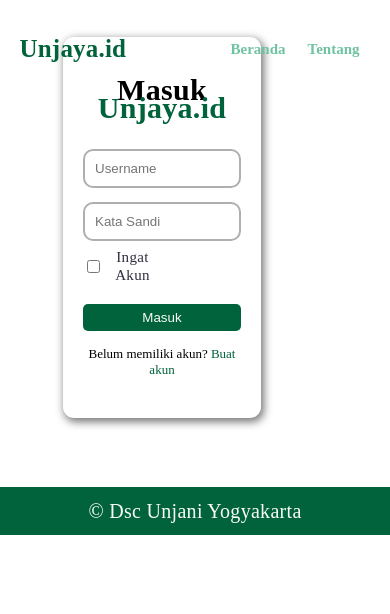
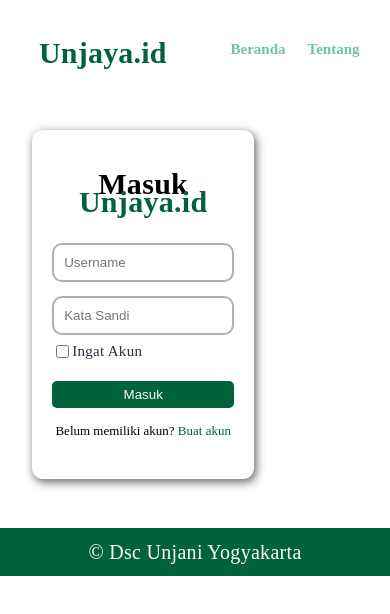
Before and after one commit to SokKanaTorajd/fe-unjaya-short-url, a Next.js app: page /login in a window 390 px wide. Shown: the top 614 px of the page. Built offline with nearby package versions, Linux system fonts and the light colour scheme.

Commit message:
Update layout.css
edit tentang responsive

```diff
--- a/styles/layout.css
+++ b/styles/layout.css
@@ -3,17 +3,32 @@
     background-color: var(--green-color);
     width: 100%;
     height: 100%;
-    clip-path: ellipse(100px 100px at 2.5% 2%);
-    max-width: 100%;
+    clip-path: ellipse(100px 100px at 2.5% 2%)
     /* clip-path: ellipse(120px 110px at 7% 7%) */
 }
+.container{
+    padding: 50px 100px;
+    border-radius: 10px;
+  }
+  #about{
+    border-radius: 50px;
+    text-align: center;
+    background-color: #037245;
+    padding: 20px 30px;
+  }
+  #about .abt-1 p{
+    font-size: 160%;
+    color: black;
+  }
+  #about h1 span{
+    color: white;
+  }
 .circle2{
     position: absolute;
     background-color: var(--green-color);
     width: 100%;
     height: 100%;
     clip-path: circle(5% at 100% 55%);
-    max-width: 100%;
     /* (size, ke kanan, kebawah) */
 }
 .navbar{
@@ -30,10 +45,10 @@
     letter-spacing: 0.2px;
     color: var(--white-color2);
 }
-
 .navbar>.right{
+    font-weight: 700px;
     text-align: center;
-    line-height: 10px;
+    line-height: 18px;
     letter-spacing: 0.3px;
     color: var(--white-color2);
 }
@@ -77,7 +92,6 @@ li .masuk{
     color: var(--green-color)
 }
 .navbar ul{
-    color: var(--green-color);
     list-style: none;
     font-weight: bold;
     font-size: 24px;
@@ -91,7 +105,7 @@ li .masuk{
     margin: 20px;
 }
 
-.left h2{
+.navbar .left h2{
     color: var(--white-color);
     z-index: 2;
     left: 0;
@@ -229,12 +243,12 @@ li .masuk{
     display: flex;
     justify-content: space-between;
     width: 100%;
-    position: fixed;
-    background-color:white;
+    /* position: fixed; */
+    background-color:transparent;
     z-index: 1000;
 }
-.navLogin h2{
-    margin-left: 7%;
+.navLogin>.left h2{
+    margin-left: 10%;
     font-weight: bold;
     font-size: 30px;
     line-height: 56px;
@@ -266,20 +280,21 @@ li .masuk{
 
 /* login isi */
 .grid-2{
+    margin-top: auto;
     margin-bottom: 10%;
     display: grid;
     grid-template-columns: 0.8fr 1fr;
     height: fit-content;
     color: black;
     font-size: 20px;
-    padding: 30px;
+    padding: 10px;
 }
 .grid-2>.image{
-    margin-top: 2%;
+    margin-top: 6%;
 }
 .grid-2>.masuk{
-    margin-top: 2%;
-    margin-left: 10%;
+    margin-top:6%;
+    margin-left: 6%;
     width: 70%;
     border: none;
     box-shadow:  2px 3px 8px 1px #7a7878;
@@ -289,7 +304,7 @@ li .masuk{
 }
 .title>.unjaya{
     color: var(--green-color);
-    margin-left: 10px;
+    margin-left: 10%;
 }
 .masuk>.judul{
     font-style: normal;
@@ -343,10 +358,6 @@ li .masuk{
     color: #2F2E41;
 }
 
-/* .forgot {
-    margin-left: 45%;
-    color:green;
-} */
 
 .form-group button{
     margin-top:20px ;
@@ -584,18 +595,17 @@ p> .unjaya{
         background-color: var(--green-color);
         width: 100%;
         height: 100%;
-        clip-path: ellipse(100px 80px at 3% 3%)
+        clip-path: ellipse(80px 80px at 2.5% 2%)
     }
     .circle2{
-        clip-path: circle(10% at 100% 60%);
-        margin-top: 25%;
+        clip-path: circle(8% at 100% 60%);
         /* (size, ke kanan, kebawah) */
     }
     .left h2{
         color: var(--white-color);
         z-index: 2;
         left: 0;
-        font-size: 18px;
+        font-size: 10px;
         position: absolute;
         margin-left: 7px;
     }
@@ -617,7 +627,7 @@ p> .unjaya{
     }
     .section1{
         margin-bottom: 70px;
-        margin-top: 150px;
+        margin-top: 50px;
     }
     .section1 span{
         font-size: 30px;
```
